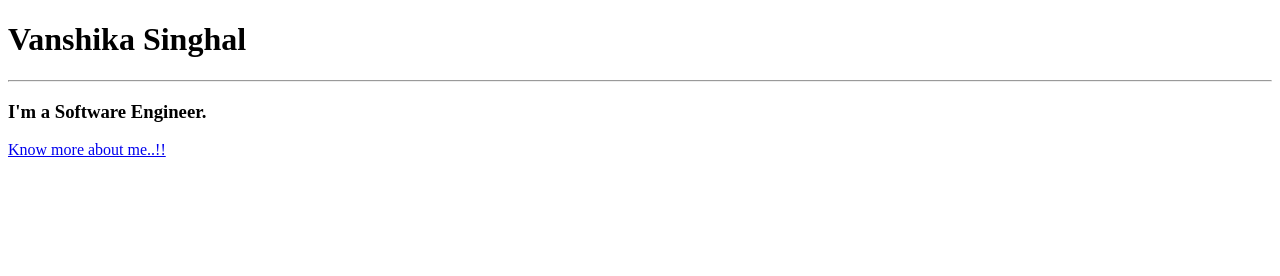
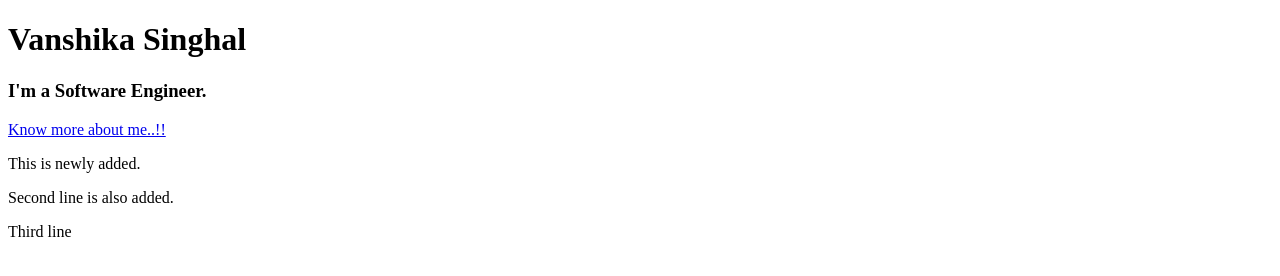
Before and after one commit to Vanshika171002/My-portfolio, a plain HTML site: page index.html in a window 1280 px wide. Drawn offline with Linux system fonts and the light colour scheme.

```diff
--- a/index.html
+++ b/index.html
@@ -7,9 +7,13 @@
 </head>
 <body>
     <h1>Vanshika Singhal</h1>
-    <hr>
+
     <h3>I'm a Software Engineer.</h3>
 
     <a href="about.html">Know more about me..!!</a>
+    <p>This is newly added.</p>
+
+    <p>Second line is also added.</p>
+    <p>Third line</p>
 </body>
 </html>
```
Also changed, not shown: 1 other file.
